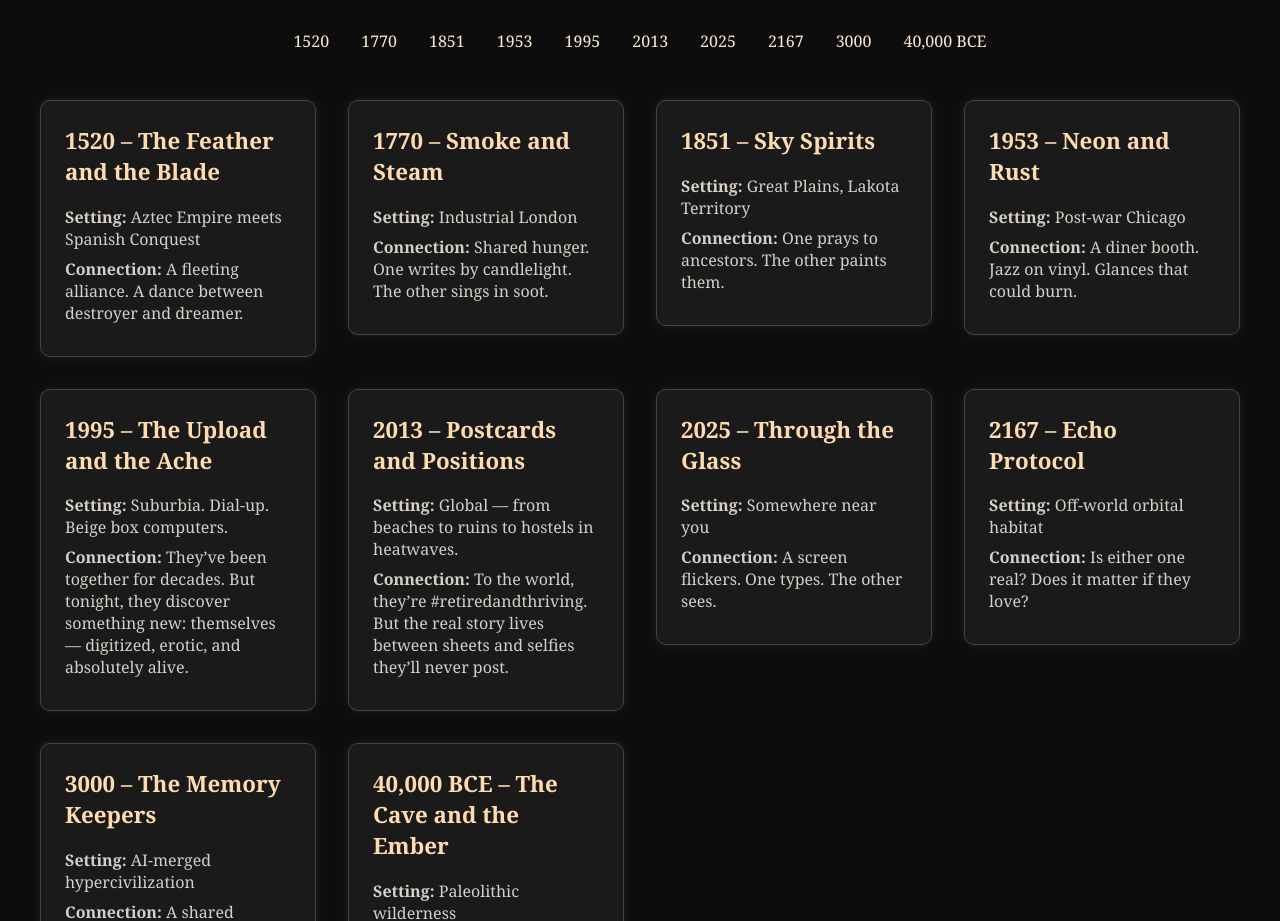
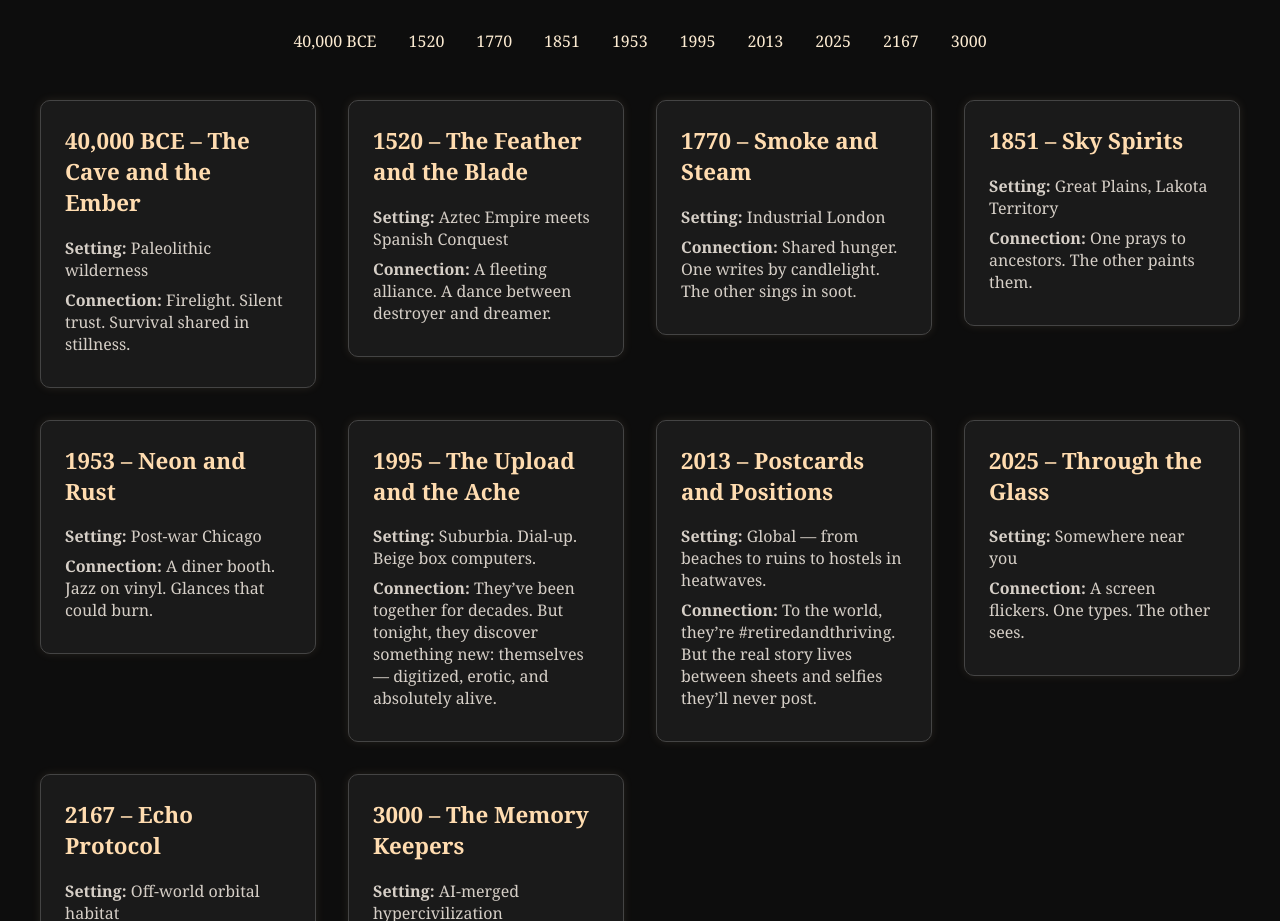
Before and after one commit to m-sigl/a-tale-of-two-souls, a plain HTML site: page docs/index.html in a window 1280 px wide. Shown: the part 131-1052 px from the top of the page. Drawn offline with Linux system fonts and the light colour scheme.

Commit message:
Update index.html

```diff
--- a/docs/index.html
+++ b/docs/index.html
@@ -67,7 +67,7 @@
   <h1>A Tale of Two Souls</h1>
 
   <nav id="timeline" style="overflow-x: auto; white-space: nowrap; text-align: center; margin-bottom: 3rem;">
-    <a href="cave-and-ember.html" data-year="40000" style="display: inline-block; margin: 0 1rem; color: #fcebd2; text-decoration: none;">40,000 BCE</a>
+    <a href="cave-and-ember.html" data-year="-40000" style="display: inline-block; margin: 0 1rem; color: #fcebd2; text-decoration: none;">40,000 BCE</a>
     <a href="feather-and-blade.html" data-year="1520" style="display: inline-block; margin: 0 1rem; color: #fcebd2; text-decoration: none;">1520</a>
     <a href="smoke-and-steam.html" data-year="1770" style="display: inline-block; margin: 0 1rem; color: #fcebd2; text-decoration: none;">1770</a>
     <a href="sky-spirits.html" data-year="1851" style="display: inline-block; margin: 0 1rem; color: #fcebd2; text-decoration: none;">1851</a>
@@ -80,7 +80,7 @@
   </nav>
 
   <div class="grid" id="card-grid">
-    <a href="cave-and-ember.html" data-year="40000" style="text-decoration: none; color: inherit;">
+    <a href="cave-and-ember.html" data-year="-40000" style="text-decoration: none; color: inherit;">
       <div class="card">
         <h2>40,000 BCE – The Cave and the Ember</h2>
         <p><strong>Setting:</strong> Paleolithic wilderness</p>
```
